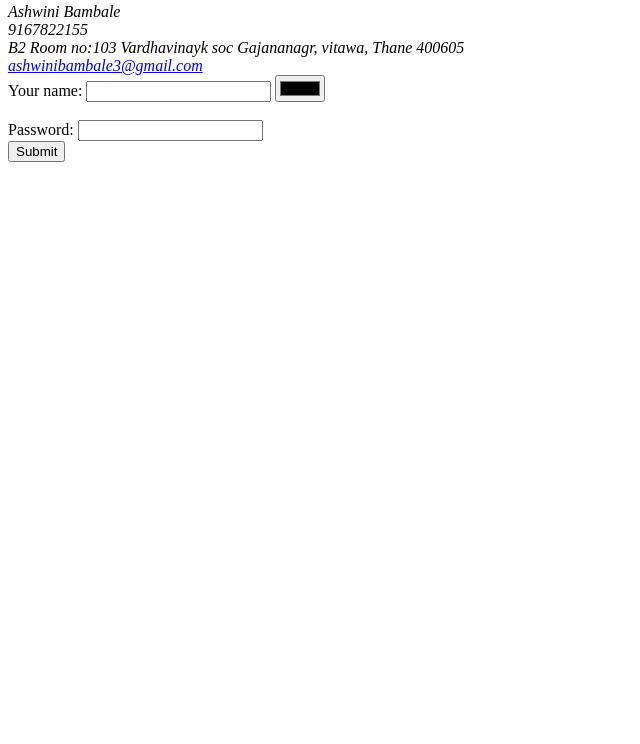
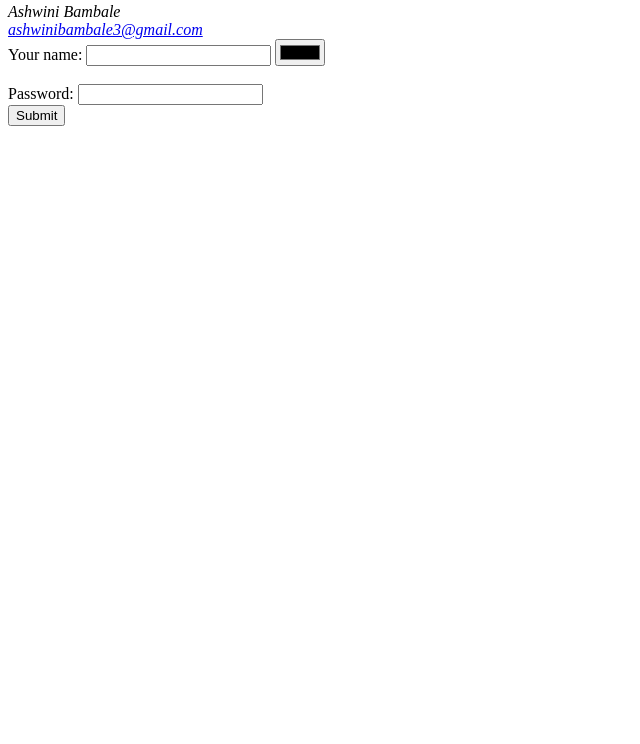
Before and after one commit to ASHWINIBAMBALE/ashwini, a plain HTML site: page contact - Copy.html in a window 1280 px wide. Shown: the part 56-800 px from the top of the page, without its empty margins (0-640 px from the left). Drawn offline with Linux system fonts and the light colour scheme.

Commit message:
Update contact - Copy.html

```diff
--- a/contact - Copy.html
+++ b/contact - Copy.html
@@ -7,8 +7,7 @@
 	<h3>Contact details:</h3>
 	<address>
 		Ashwini Bambale<br>
-		9167822155<br>
-		B2 Room no:103 Vardhavinayk soc Gajananagr, vitawa, Thane 400605<br>
+
 		<a href="mailto:ashwinibambale3@gmail.com">ashwinibambale3@gmail.com</a><br>
 	</address>
 <form class="" action="index.html" method="post">
```
